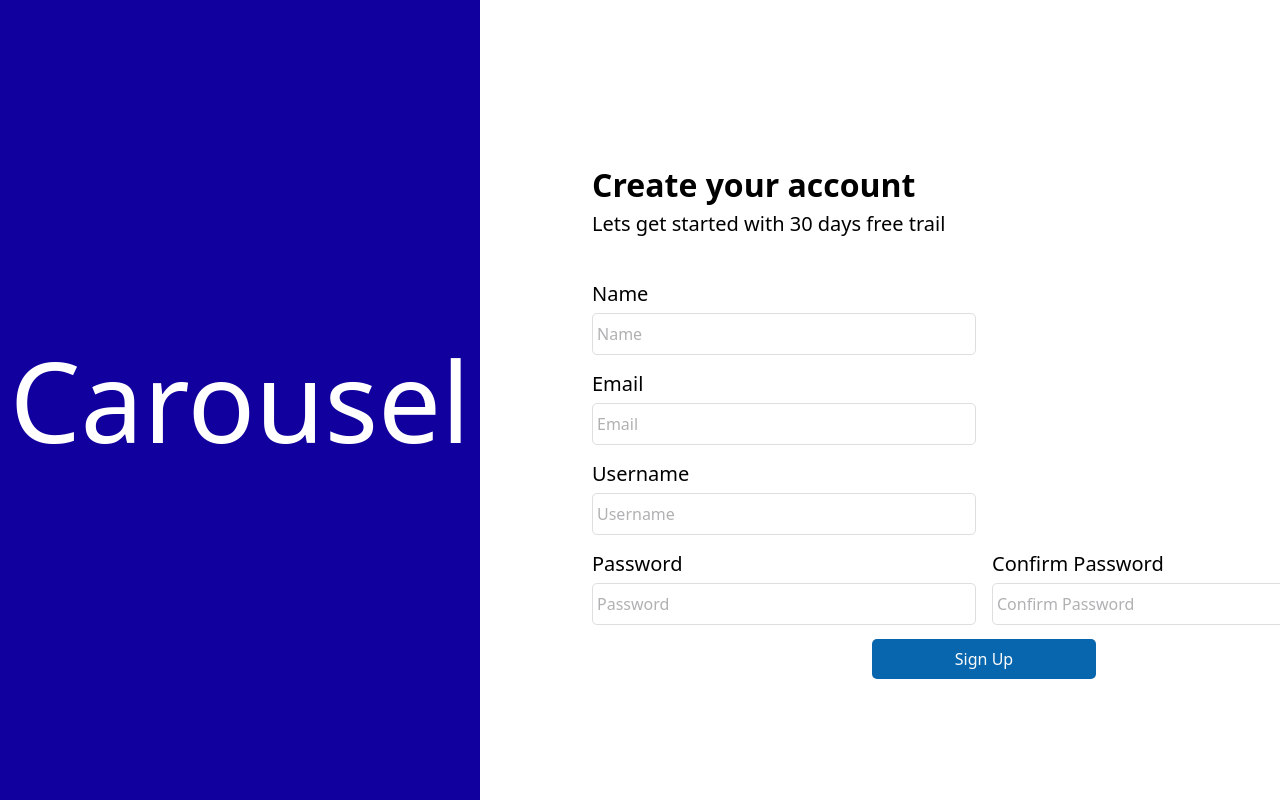
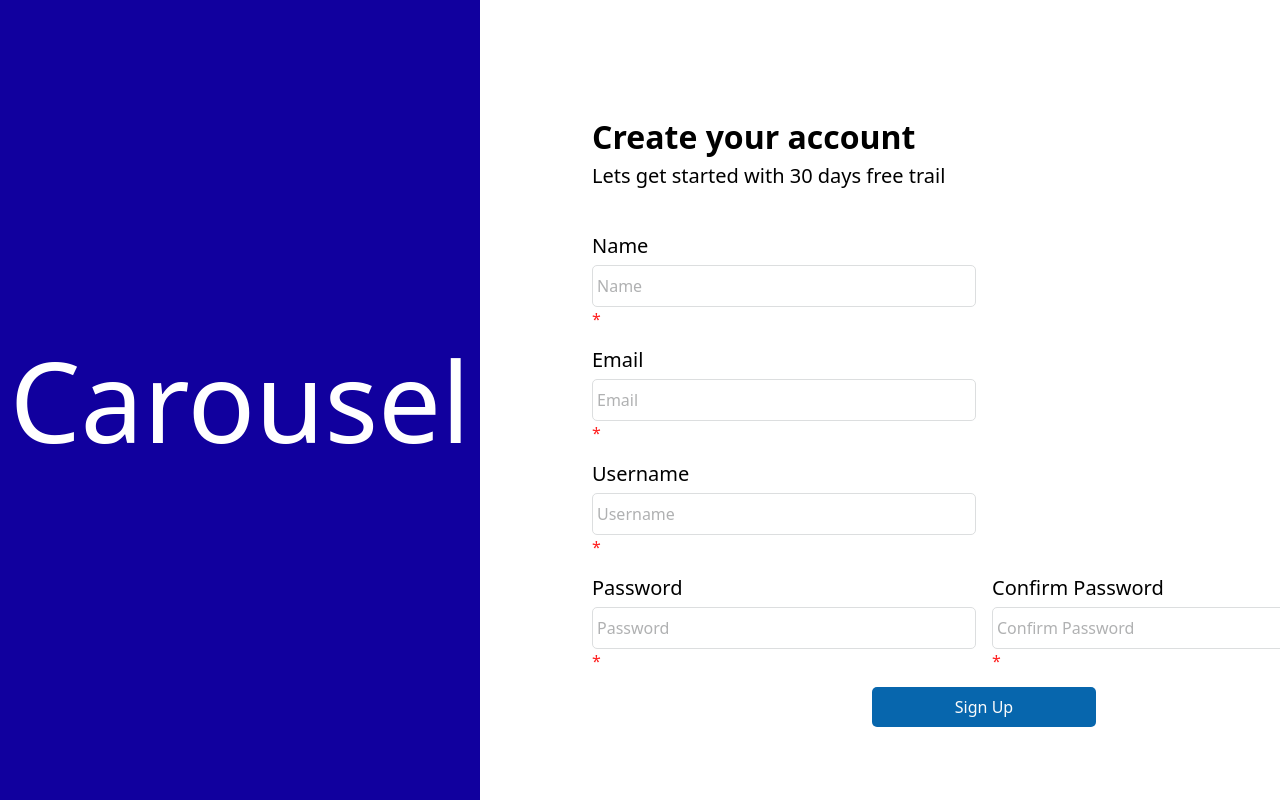
Before and after one commit to moviedatingapp/app-onboarding, a Next.js app: page /sign-up in a window 1280 px wide. Shown: the top 800 px of the page. Built offline with nearby package versions, Linux system fonts and the light colour scheme.

Commit message:
chore: add validation signup form

```diff
--- a/package.json
+++ b/package.json
@@ -9,10 +9,12 @@
     "lint": "next lint"
   },
   "dependencies": {
+    "@hookform/resolvers": "^3.9.1",
     "next": "15.1.3",
     "react": "^19.0.0",
     "react-dom": "^19.0.0",
-    "react-hook-form": "^7.54.2"
+    "react-hook-form": "^7.54.2",
+    "zod": "^3.24.1"
   },
   "devDependencies": {
     "@eslint/eslintrc": "^3",
--- a/src/app/(onboarding)/(sign-up)/sign-up/_components/SignUpFormWrapper.tsx
+++ b/src/app/(onboarding)/(sign-up)/sign-up/_components/SignUpFormWrapper.tsx
@@ -1,18 +1,35 @@
 "use client";
 import React, { ReactNode } from "react";
 import { FormProvider, useForm } from "react-hook-form";
+import { zodResolver } from "@hookform/resolvers/zod";
+import { schemas } from "@/schemas";
 
 export default function SignUpFormWrapper({
   children,
 }: {
   children: ReactNode;
 }) {
-  const formMethods = useForm();
-  console.log(name);
+  const formMethods = useForm({
+    defaultValues: {
+      name: "",
+      email: "",
+      password: "",
+      confirmPassword: "",
+      userName: "",
+    },
+    resolver: zodResolver(schemas.signUpSchema),
+  });
 
   return (
     <FormProvider {...formMethods}>
-      <form className=" flex flex-col gap-14">{children}</form>
+      <form
+        className=" flex flex-col gap-14"
+        onSubmit={formMethods.handleSubmit((data) => {
+          console.log(data);
+        })}
+      >
+        {children}
+      </form>
     </FormProvider>
   );
 }
--- a/src/components/InputField.tsx
+++ b/src/components/InputField.tsx
@@ -15,12 +15,14 @@ export default function TextField({
   placeholder: string;
 }) {
   const formMethods = useFormContext();
+  console.log();
 
   return (
     <fieldset className=" flex flex-col gap-4">
       <label htmlFor={inputName} className=" text-20 font-normal">
         {inputLabel}
       </label>
+      <div>
         <input
           placeholder={placeholder}
           type={inputType}
@@ -28,6 +30,10 @@ export default function TextField({
           {...formMethods.register(inputName)}
           className=" border w-96 rounded-5 border-light-grey-border placeholder:text-light-grey outline-none px-1 py-2 placeholder:capitalize"
         />
+        <p className="text-red-bright">
+          *{formMethods?.formState?.errors[inputName]?.message as string}
+        </p>
+      </div>
     </fieldset>
   );
 }
--- /dev/null
+++ b/src/schemas/index.ts
@@ -0,0 +1,14 @@
+import { z } from "zod";
+
+const signUpSchema = z.object({
+  name: z.string().nonempty("This is a required field"),
+  email: z
+    .string()
+    .nonempty("This is a required field")
+    .email({ message: "Invalid email address" }),
+  userName: z.string().nonempty("This is a required field"),
+  password: z.string().nonempty("This is a required field").min(8),
+  confirmPassword: z.string().nonempty("This is a required field").min(8),
+});
+
+export const schemas = { signUpSchema };
```
Also changed, not shown: 1 other file (tests, documents, lock files or other folders). Lines whose indentation alone changed are shown as unchanged.
